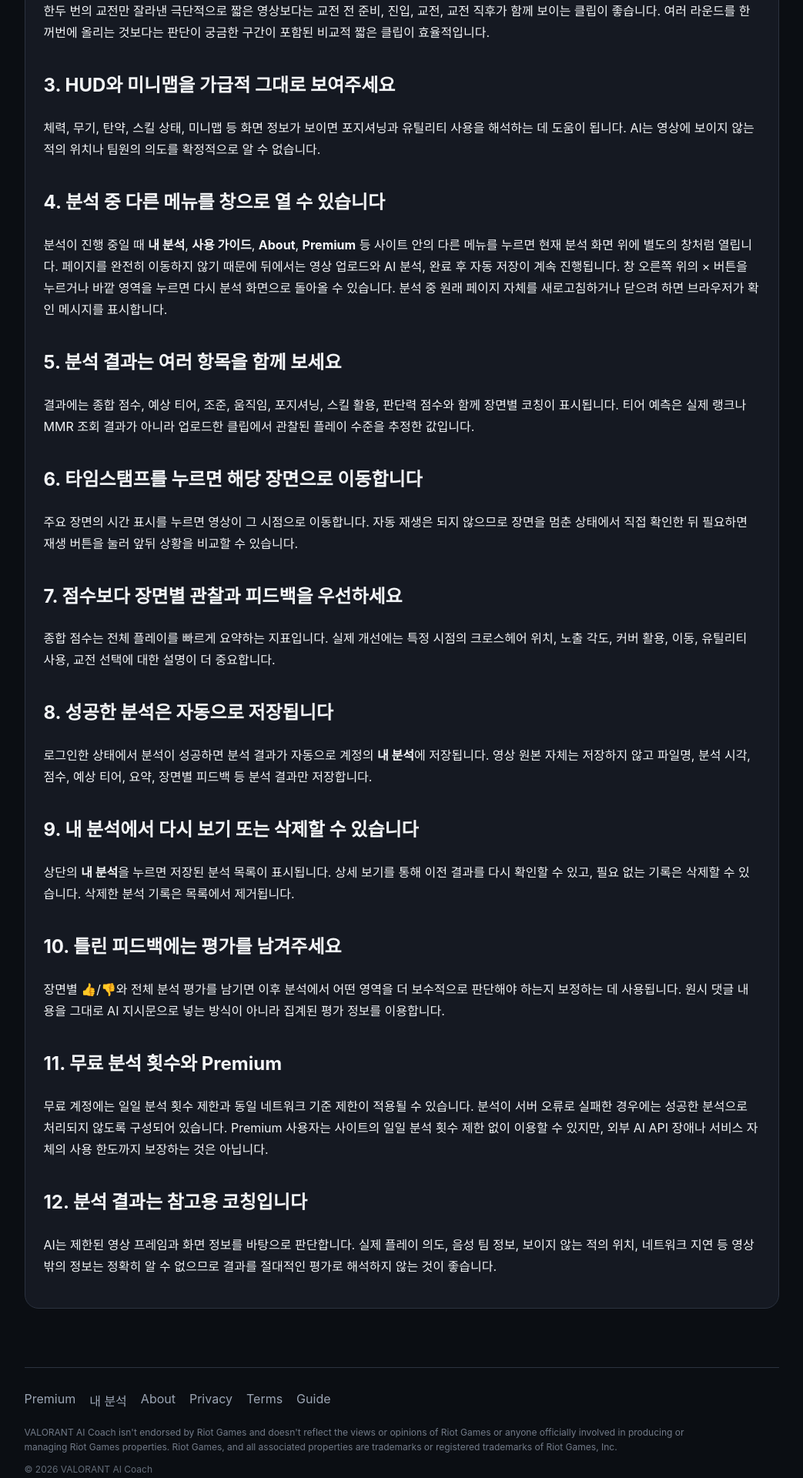
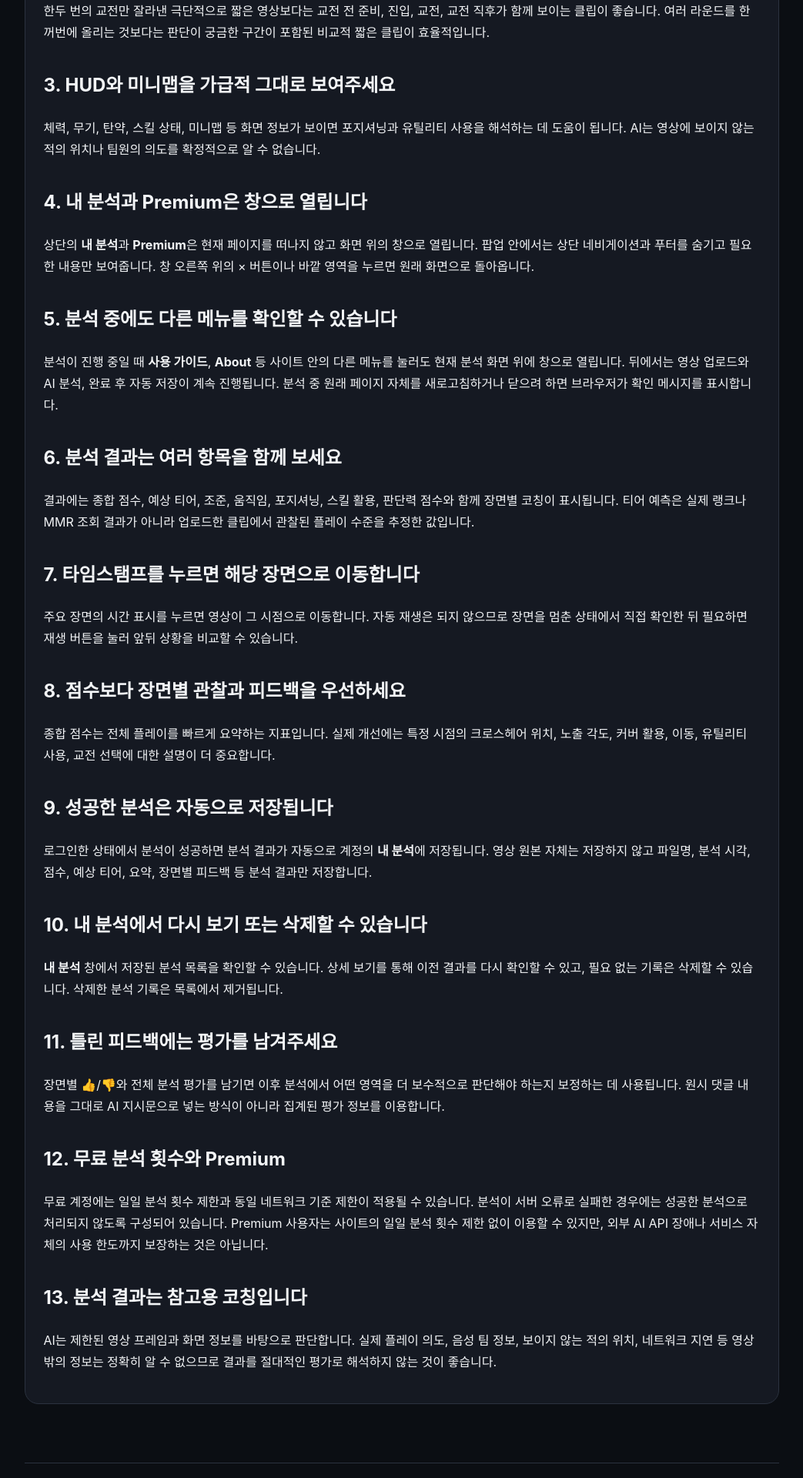
Before and after one commit to daon082312/valorant_ai_web_feedback_ads, a FastAPI app: page /guide in a window 1280 px wide. Shown: the part 480-2400 px from the top of the page at 77% size, without its empty margins (111-1154 px from the left). Run offline with FastAPI, Linux system fonts and the light colour scheme.

Commit message:
Update guide for modal history and premium pages

```diff
--- a/valorant_ai_public_ads_FLAT/templates/guide.html
+++ b/valorant_ai_public_ads_FLAT/templates/guide.html
@@ -25,58 +25,64 @@
         AI는 영상에 보이지 않는 적의 위치나 팀원의 의도를 확정적으로 알 수 없습니다.
     </p>
 
-    <h2>4. 분석 중 다른 메뉴를 창으로 열 수 있습니다</h2>
+    <h2>4. 내 분석과 Premium은 창으로 열립니다</h2>
     <p>
-        분석이 진행 중일 때 <strong>내 분석</strong>, <strong>사용 가이드</strong>, <strong>About</strong>, <strong>Premium</strong> 등
-        사이트 안의 다른 메뉴를 누르면 현재 분석 화면 위에 별도의 창처럼 열립니다. 페이지를 완전히 이동하지 않기 때문에
-        뒤에서는 영상 업로드와 AI 분석, 완료 후 자동 저장이 계속 진행됩니다. 창 오른쪽 위의 × 버튼을 누르거나 바깥 영역을 누르면
-        다시 분석 화면으로 돌아올 수 있습니다. 분석 중 원래 페이지 자체를 새로고침하거나 닫으려 하면 브라우저가 확인 메시지를 표시합니다.
+        상단의 <strong>내 분석</strong>과 <strong>Premium</strong>은 현재 페이지를 떠나지 않고 화면 위의 창으로 열립니다.
+        팝업 안에서는 상단 네비게이션과 푸터를 숨기고 필요한 내용만 보여줍니다. 창 오른쪽 위의 × 버튼이나 바깥 영역을 누르면
+        원래 화면으로 돌아옵니다.
     </p>
 
-    <h2>5. 분석 결과는 여러 항목을 함께 보세요</h2>
+    <h2>5. 분석 중에도 다른 메뉴를 확인할 수 있습니다</h2>
+    <p>
+        분석이 진행 중일 때 <strong>사용 가이드</strong>, <strong>About</strong> 등 사이트 안의 다른 메뉴를 눌러도
+        현재 분석 화면 위에 창으로 열립니다. 뒤에서는 영상 업로드와 AI 분석, 완료 후 자동 저장이 계속 진행됩니다.
+        분석 중 원래 페이지 자체를 새로고침하거나 닫으려 하면 브라우저가 확인 메시지를 표시합니다.
+    </p>
+
+    <h2>6. 분석 결과는 여러 항목을 함께 보세요</h2>
     <p>
         결과에는 종합 점수, 예상 티어, 조준, 움직임, 포지셔닝, 스킬 활용, 판단력 점수와 함께 장면별 코칭이 표시됩니다.
         티어 예측은 실제 랭크나 MMR 조회 결과가 아니라 업로드한 클립에서 관찰된 플레이 수준을 추정한 값입니다.
     </p>
 
-    <h2>6. 타임스탬프를 누르면 해당 장면으로 이동합니다</h2>
+    <h2>7. 타임스탬프를 누르면 해당 장면으로 이동합니다</h2>
     <p>
         주요 장면의 시간 표시를 누르면 영상이 그 시점으로 이동합니다. 자동 재생은 되지 않으므로 장면을 멈춘 상태에서 직접 확인한 뒤
         필요하면 재생 버튼을 눌러 앞뒤 상황을 비교할 수 있습니다.
     </p>
 
-    <h2>7. 점수보다 장면별 관찰과 피드백을 우선하세요</h2>
+    <h2>8. 점수보다 장면별 관찰과 피드백을 우선하세요</h2>
     <p>
         종합 점수는 전체 플레이를 빠르게 요약하는 지표입니다. 실제 개선에는 특정 시점의 크로스헤어 위치, 노출 각도,
         커버 활용, 이동, 유틸리티 사용, 교전 선택에 대한 설명이 더 중요합니다.
     </p>
 
-    <h2>8. 성공한 분석은 자동으로 저장됩니다</h2>
+    <h2>9. 성공한 분석은 자동으로 저장됩니다</h2>
     <p>
         로그인한 상태에서 분석이 성공하면 분석 결과가 자동으로 계정의 <strong>내 분석</strong>에 저장됩니다.
         영상 원본 자체는 저장하지 않고 파일명, 분석 시각, 점수, 예상 티어, 요약, 장면별 피드백 등 분석 결과만 저장합니다.
     </p>
 
-    <h2>9. 내 분석에서 다시 보기 또는 삭제할 수 있습니다</h2>
+    <h2>10. 내 분석에서 다시 보기 또는 삭제할 수 있습니다</h2>
     <p>
-        상단의 <strong>내 분석</strong>을 누르면 저장된 분석 목록이 표시됩니다. 상세 보기를 통해 이전 결과를 다시 확인할 수 있고,
+        <strong>내 분석</strong> 창에서 저장된 분석 목록을 확인할 수 있습니다. 상세 보기를 통해 이전 결과를 다시 확인할 수 있고,
         필요 없는 기록은 삭제할 수 있습니다. 삭제한 분석 기록은 목록에서 제거됩니다.
     </p>
 
-    <h2>10. 틀린 피드백에는 평가를 남겨주세요</h2>
+    <h2>11. 틀린 피드백에는 평가를 남겨주세요</h2>
     <p>
         장면별 👍/👎와 전체 분석 평가를 남기면 이후 분석에서 어떤 영역을 더 보수적으로 판단해야 하는지 보정하는 데 사용됩니다.
         원시 댓글 내용을 그대로 AI 지시문으로 넣는 방식이 아니라 집계된 평가 정보를 이용합니다.
     </p>
 
-    <h2>11. 무료 분석 횟수와 Premium</h2>
+    <h2>12. 무료 분석 횟수와 Premium</h2>
     <p>
         무료 계정에는 일일 분석 횟수 제한과 동일 네트워크 기준 제한이 적용될 수 있습니다. 분석이 서버 오류로 실패한 경우에는
         성공한 분석으로 처리되지 않도록 구성되어 있습니다. Premium 사용자는 사이트의 일일 분석 횟수 제한 없이 이용할 수 있지만,
         외부 AI API 장애나 서비스 자체의 사용 한도까지 보장하는 것은 아닙니다.
     </p>
 
-    <h2>12. 분석 결과는 참고용 코칭입니다</h2>
+    <h2>13. 분석 결과는 참고용 코칭입니다</h2>
     <p>
         AI는 제한된 영상 프레임과 화면 정보를 바탕으로 판단합니다. 실제 플레이 의도, 음성 팀 정보, 보이지 않는 적의 위치,
         네트워크 지연 등 영상 밖의 정보는 정확히 알 수 없으므로 결과를 절대적인 평가로 해석하지 않는 것이 좋습니다.
```
